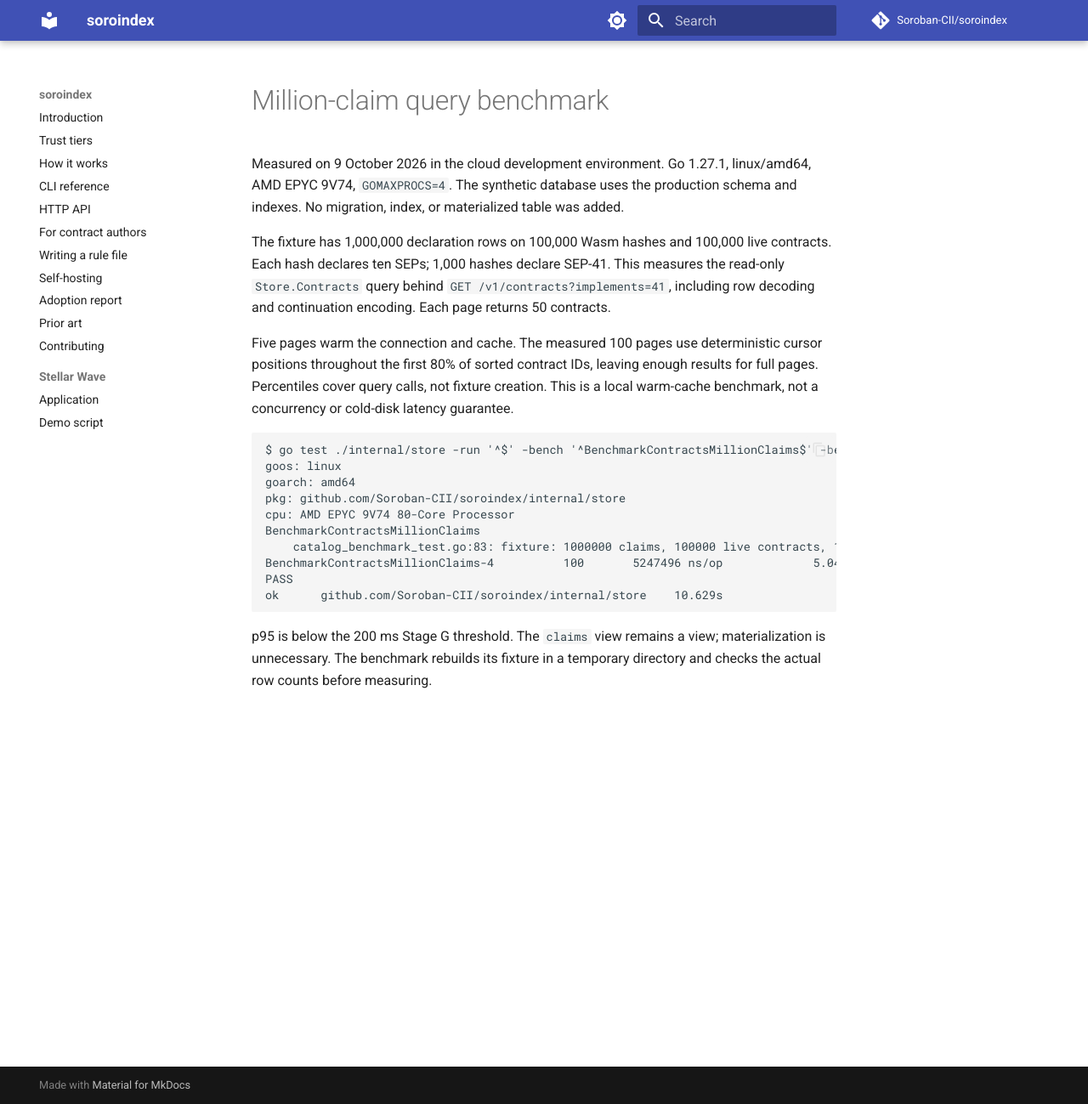
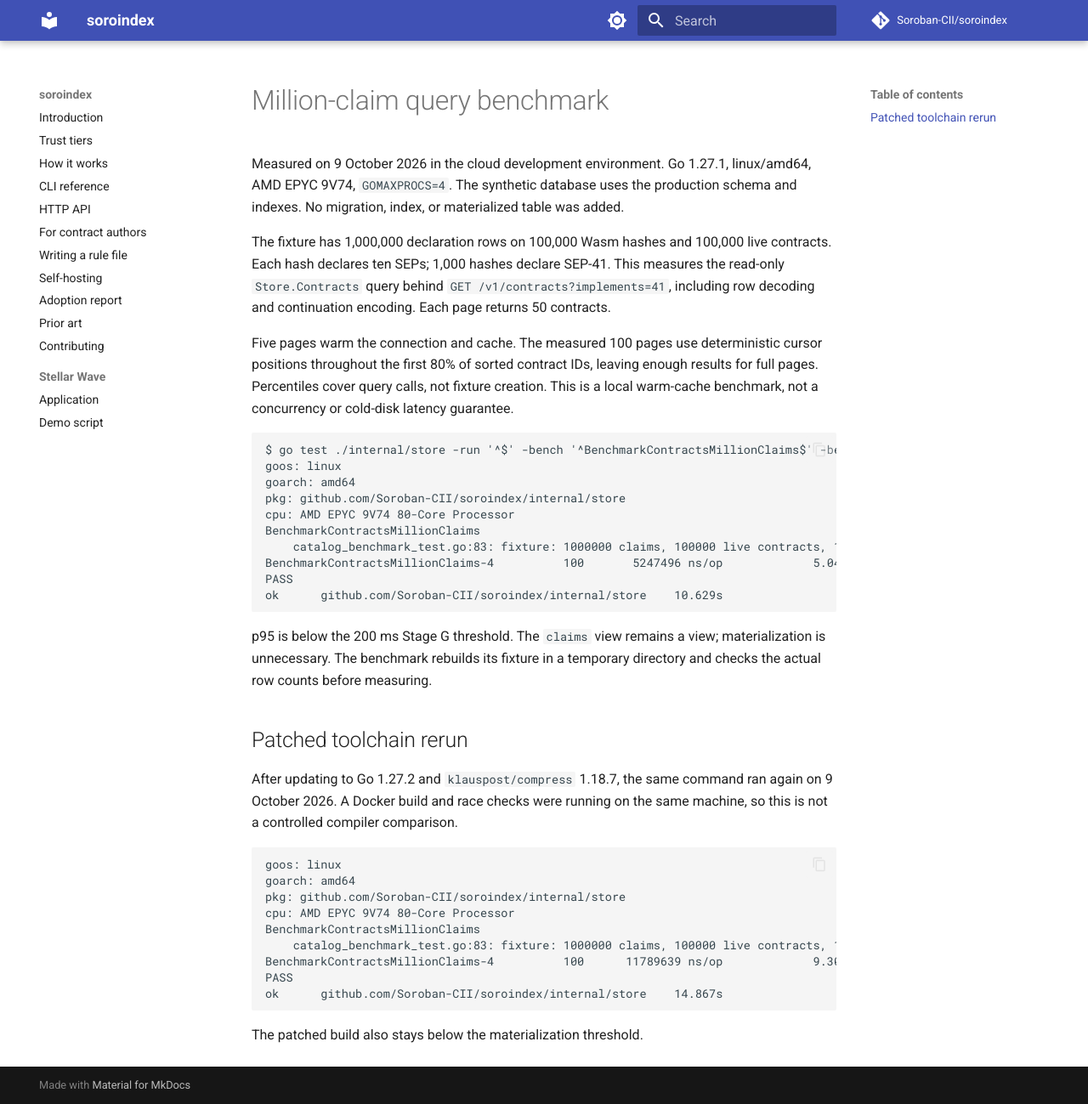
Before and after one commit to Soroban-CII/soroindex, an MkDocs documentation site: the page built from docs/query-benchmark.md, in a window 1280 px wide and 1299 px high. Shown: the whole window at 85% size. Built offline with MkDocs 1.6.1 and Material for MkDocs 9.7.7, drawn with Linux system fonts in a browser that asks for light colours; comment, search, counter and statistics services are not loaded.

Commit message:
docs(store): record benchmark with patched go toolchain

````diff
--- a/docs/query-benchmark.md
+++ b/docs/query-benchmark.md
@@ -30,3 +30,23 @@ ok      github.com/Soroban-CII/soroindex/internal/store    10.629s
 p95 is below the 200 ms Stage G threshold. The `claims` view remains a view;
 materialization is unnecessary. The benchmark rebuilds its fixture in a temporary
 directory and checks the actual row counts before measuring.
+
+## Patched toolchain rerun
+
+After updating to Go 1.27.2 and `klauspost/compress` 1.18.7, the same command ran
+again on 9 October 2026. A Docker build and race checks were running on the same
+machine, so this is not a controlled compiler comparison.
+
+```text
+goos: linux
+goarch: amd64
+pkg: github.com/Soroban-CII/soroindex/internal/store
+cpu: AMD EPYC 9V74 80-Core Processor
+BenchmarkContractsMillionClaims
+    catalog_benchmark_test.go:83: fixture: 1000000 claims, 100000 live contracts, 1000 SEP-41 hashes; production indexes, read-only query, limit 50
+BenchmarkContractsMillionClaims-4          100      11789639 ns/op             9.302 p50-ms             23.78 p95-ms
+PASS
+ok      github.com/Soroban-CII/soroindex/internal/store    14.867s
+```
+
+The patched build also stays below the materialization threshold.
````
